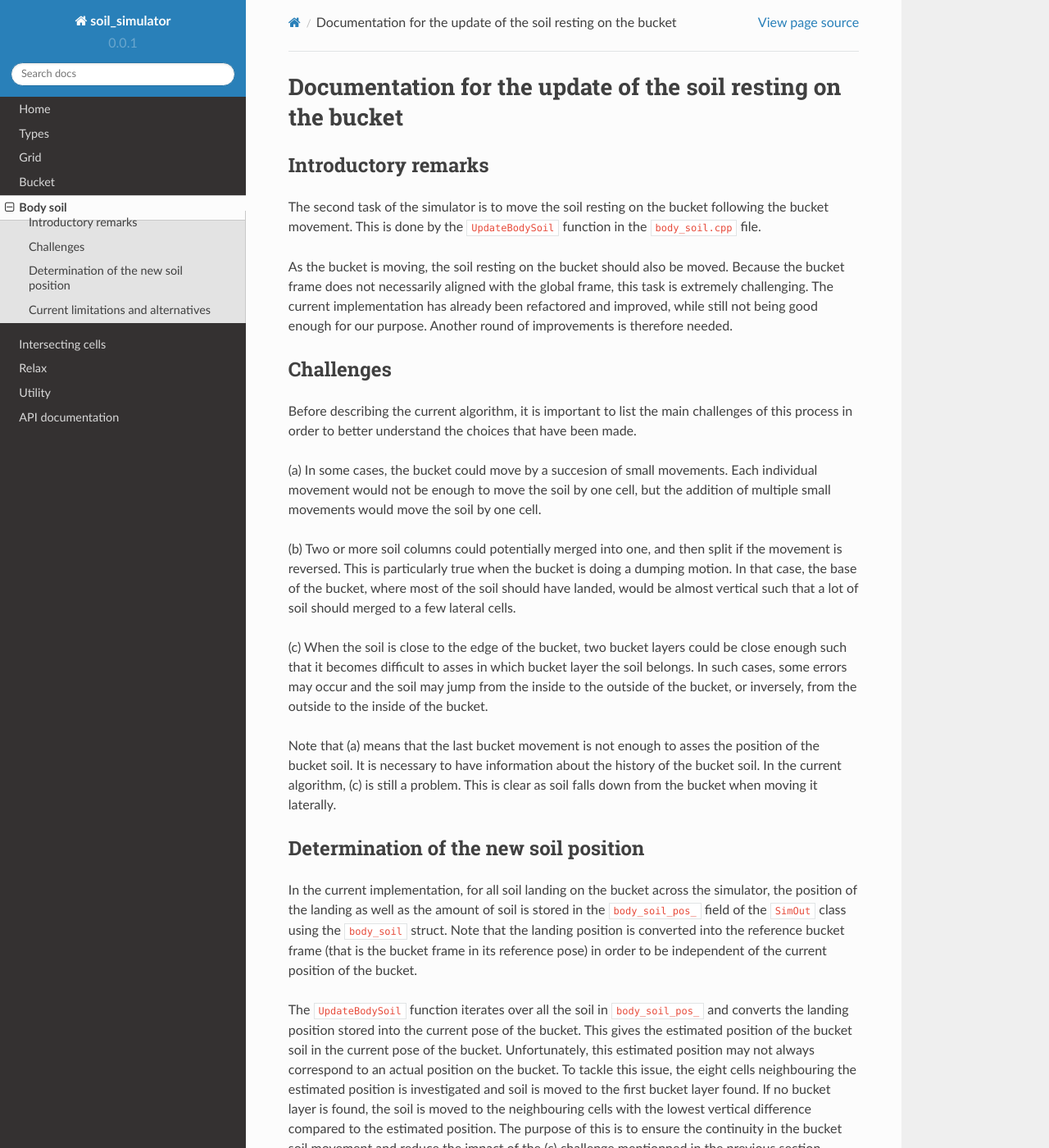
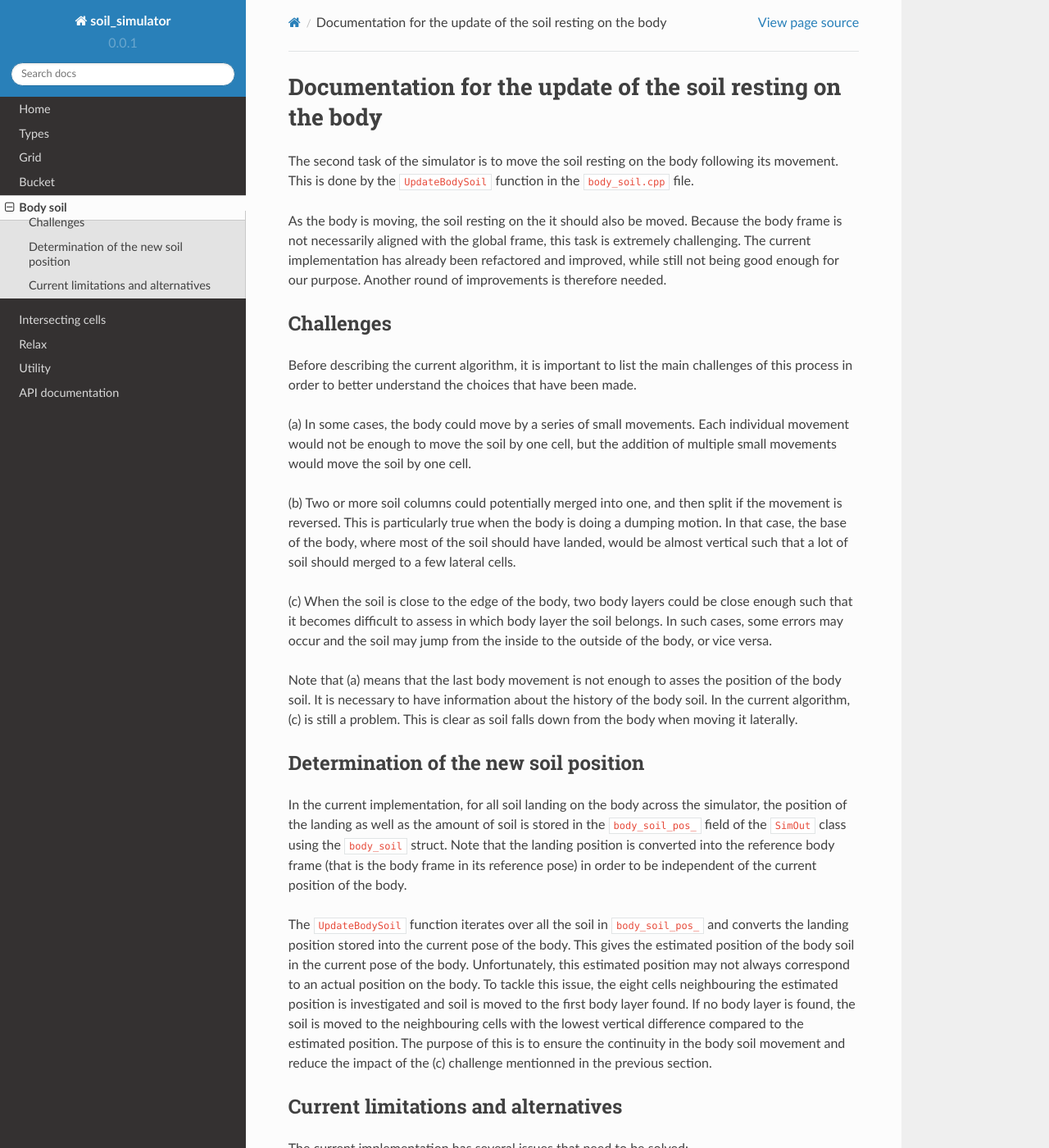
Before and after one commit to KennyVilella/soil_dynamics_cpp, a Sphinx documentation site: the page built from docs/body_soil.rst, in a window 1280 px wide and 1400 px high. Shown: the whole window at 82% size. Built offline with Sphinx 7.4.7 and the Read the Docs theme 2.0.0, drawn with Linux system fonts in a browser that asks for light colours; some of the changed text lies outside the part shown.

Commit message:
[improved] body soil documentation

```diff
--- a/docs/body_soil.rst
+++ b/docs/body_soil.rst
@@ -1,16 +1,13 @@
 .. _body_soil:
 
-Documentation for the update of the soil resting on the bucket
+Documentation for the update of the soil resting on the body
 ==============================================================
 
-Introductory remarks
---------------------
-
-The second task of the simulator is to move the soil resting on the bucket following the bucket movement.
+The second task of the simulator is to move the soil resting on the body following its movement.
 This is done by the :code:`UpdateBodySoil` function in the :code:`body_soil.cpp` file.
 
-As the bucket is moving, the soil resting on the bucket should also be moved.
-Because the bucket frame does not necessarily aligned with the global frame, this task is extremely challenging.
+As the body is moving, the soil resting on the it should also be moved.
+Because the body frame is not necessarily aligned with the global frame, this task is extremely challenging.
 The current implementation has already been refactored and improved, while still not being good enough for our purpose.
 Another round of improvements is therefore needed.
 
@@ -19,46 +16,46 @@ Challenges
 
 Before describing the current algorithm, it is important to list the main challenges of this process in order to better understand the choices that have been made.
 
-(a) In some cases, the bucket could move by a succesion of small movements.
+(a) In some cases, the body could move by a series of small movements.
 Each individual movement would not be enough to move the soil by one cell, but the addition of multiple small movements would move the soil by one cell.
 
 (b) Two or more soil columns could potentially merged into one, and then split if the movement is reversed.
-This is particularly true when the bucket is doing a dumping motion.
-In that case, the base of the bucket, where most of the soil should have landed, would be almost vertical such that a lot of soil should merged to a few lateral cells.
+This is particularly true when the body is doing a dumping motion.
+In that case, the base of the body, where most of the soil should have landed, would be almost vertical such that a lot of soil should merged to a few lateral cells.
 
-(c) When the soil is close to the edge of the bucket, two bucket layers could be close enough such that it becomes difficult to asses in which bucket layer the soil belongs.
-In such cases, some errors may occur and the soil may jump from the inside to the outside of the bucket, or inversely, from the outside to the inside of the bucket.
+(c) When the soil is close to the edge of the body, two body layers could be close enough such that it becomes difficult to assess in which body layer the soil belongs.
+In such cases, some errors may occur and the soil may jump from the inside to the outside of the body, or vice versa.
 
-Note that (a) means that the last bucket movement is not enough to asses the position of the bucket soil.
-It is necessary to have information about the history of the bucket soil.
+Note that (a) means that the last body movement is not enough to asses the position of the body soil.
+It is necessary to have information about the history of the body soil.
 In the current algorithm, (c) is still a problem.
-This is clear as soil falls down from the bucket when moving it laterally.
+This is clear as soil falls down from the body when moving it laterally.
 
 Determination of the new soil position
 --------------------------------------
 
-In the current implementation, for all soil landing on the bucket across the simulator, the position of the landing as well as the amount of soil is stored in the :code:`body_soil_pos_` field of the :code:`SimOut` class using the :code:`body_soil` struct.
-Note that the landing position is converted into the reference bucket frame (that is the bucket frame in its reference pose) in order to be independent of the current position of the bucket.
+In the current implementation, for all soil landing on the body across the simulator, the position of the landing as well as the amount of soil is stored in the :code:`body_soil_pos_` field of the :code:`SimOut` class using the :code:`body_soil` struct.
+Note that the landing position is converted into the reference body frame (that is the body frame in its reference pose) in order to be independent of the current position of the body.
 
-The :code:`UpdateBodySoil` function iterates over all the soil in :code:`body_soil_pos_` and converts the landing position stored into the current pose of the bucket.
-This gives the estimated position of the bucket soil in the current pose of the bucket.
-Unfortunately, this estimated position may not always correspond to an actual position on the bucket.
-To tackle this issue, the eight cells neighbouring the estimated position is investigated and soil is moved to the first bucket layer found.
-If no bucket layer is found, the soil is moved to the neighbouring cells with the lowest vertical difference compared to the estimated position.
-The purpose of this is to ensure the continuity in the bucket soil movement and reduce the impact of the (c) challenge mentionned in the previous section.
+The :code:`UpdateBodySoil` function iterates over all the soil in :code:`body_soil_pos_` and converts the landing position stored into the current pose of the body.
+This gives the estimated position of the body soil in the current pose of the body.
+Unfortunately, this estimated position may not always correspond to an actual position on the body.
+To tackle this issue, the eight cells neighbouring the estimated position is investigated and soil is moved to the first body layer found.
+If no body layer is found, the soil is moved to the neighbouring cells with the lowest vertical difference compared to the estimated position.
+The purpose of this is to ensure the continuity in the body soil movement and reduce the impact of the (c) challenge mentionned in the previous section.
 
 Current limitations and alternatives
 ------------------------------------
 
-The current implementation has several issues that needs to be solved:
+The current implementation has several issues that need to be solved:
 
 * The code becomes significantly slower when a high resolution is used due to the number of soil to track in :code:`body_soil_pos_`.
 * The algorithm does not always work.
-  In particular, soil tends to jump outside the bucket when close to a vertical bucket wall.
-* Soil resting on the bucket seems to always move, even when the bucket is doing a simple translation outside ground.
+  In particular, soil tends to jump outside the body when close to a vertical body wall.
+* Soil resting on the body seems to always move, even when the body is doing a simple translation outside ground.
 
-An alternative way to deal with the soil resting on the bucket will be to implement a second grid aligned with the bucket frame.
+An alternative way to deal with the soil resting on the body will be to implement a second grid aligned with the body frame.
 This will however introduce different types of problems.
-For instance, soil relaxation will become very complicated due to the bucket rotation.
+For instance, soil relaxation will become very complicated due to the body rotation.
 
-Overall, it seems better to keep the current approach, while improving the continuity in the bucket soil movement and reducing the number of soil in :code:`body_soil_pos_`.
+Overall, it seems better to keep the current approach, while improving the continuity in the body soil movement and reducing the number of soil in :code:`body_soil_pos_`.
--- a/docs/index.rst
+++ b/docs/index.rst
@@ -4,9 +4,6 @@
 .. note::
 
     A Julia version of this simulator is available `here`_.
-
-Introduction
-------------
 
 This soil dynamics simulator is a fast first-order model designed to simulate soil displacement caused by the movement of an excavator bucket.
 While excavator buckets have complex shapes to efficiently dig soil, here, for the sake of performance, the bucket is approximated as a simple triangular prism, which is a good representation for its overall shape.
```
